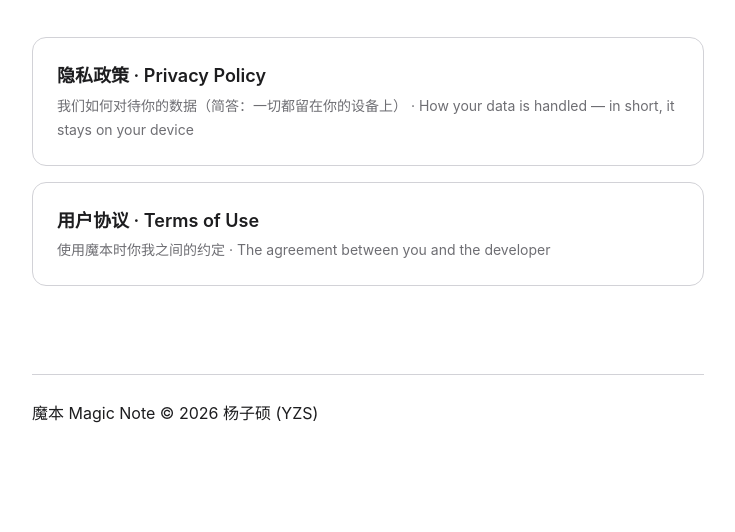
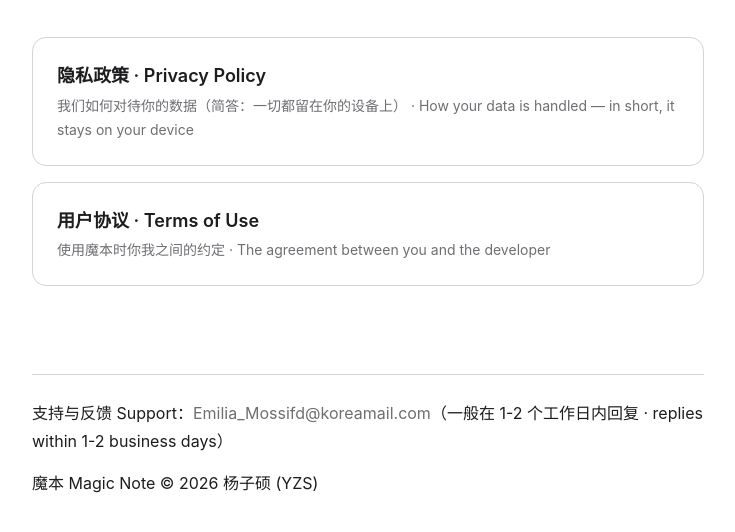
Before and after one commit to CaliBG/magic-note-legal, a plain HTML site: page index.html in a window 1280 px wide. Shown: the part 286-818 px from the top of the page, without its empty margins (272-1007 px from the left). Drawn offline with Linux system fonts and the light colour scheme.

Commit message:
首页添加支持邮箱

```diff
--- a/index.html
+++ b/index.html
@@ -36,6 +36,7 @@
     </ul>
 
     <footer class="site">
+      <p>支持与反馈 Support：<a href="mailto:Emilia_Mossifd@koreamail.com">Emilia_Mossifd@koreamail.com</a>（一般在 1-2 个工作日内回复 · replies within 1-2 business days）</p>
       <p>魔本 Magic Note © 2026 杨子硕 (YZS)</p>
     </footer>
   </div>
```
